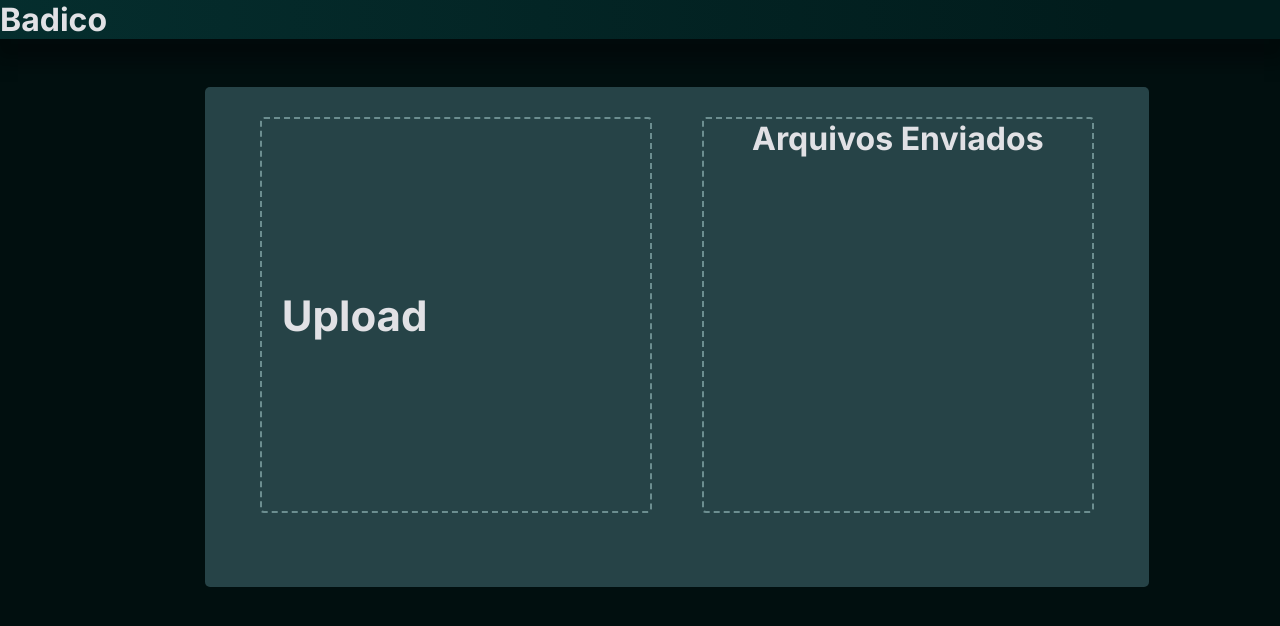
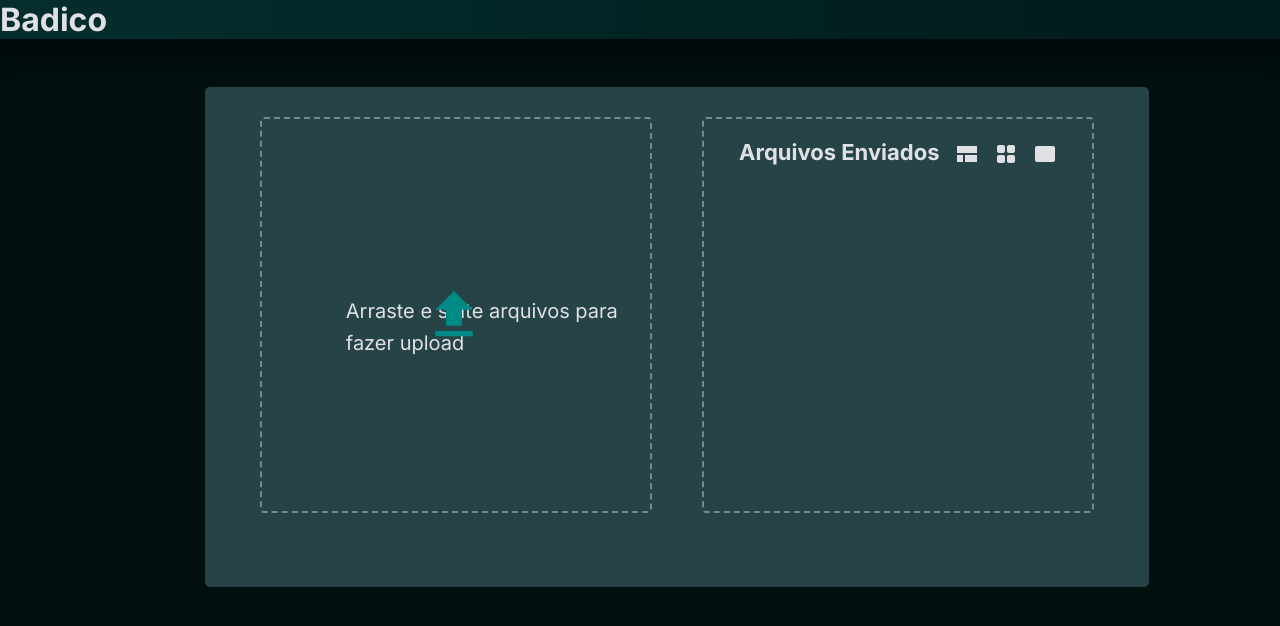
Before and after one commit to badico-cloud-hub/upload-app-s3-course, a Next.js app: page / in a window 1280 px wide. Shown: the top 626 px of the page. Built offline with nearby package versions, Linux system fonts and the light colour scheme.

Commit message:
feat(src/Components/upload)  changes component upload

```diff
--- a/src/Components/upload/index.tsx
+++ b/src/Components/upload/index.tsx
@@ -1,14 +1,25 @@
-import { Container, Content, Filelists, Uploader } from './styles';
+import FileUploadIcon from '@mui/icons-material/FileUpload';
+import GridViewRoundedIcon from '@mui/icons-material/GridViewRounded';
+import ViewComfySharpIcon from '@mui/icons-material/ViewComfySharp';
+import RectangleRoundedIcon from '@mui/icons-material/RectangleRounded';
+
+import { Container, Content, Filelists, Uploader, ContentFile } from './styles';
 
 export default function upload() {
   return (
     <Container>
       <Content>
         <Uploader>
-          <h1>Upload</h1>
+          <FileUploadIcon />
+          <p>Arraste e solte arquivos para fazer upload</p>
         </Uploader>
         <Filelists>
-          <h1>Arquivos Enviados</h1>
+          <ContentFile>
+            <h1>Arquivos Enviados</h1>
+            <ViewComfySharpIcon />
+            <GridViewRoundedIcon />
+            <RectangleRoundedIcon />
+          </ContentFile>
         </Filelists>
       </Content>
     </Container>
--- a/src/Components/upload/styles.ts
+++ b/src/Components/upload/styles.ts
@@ -33,6 +33,15 @@ export const Uploader = styled.div`
   border: 2px dashed rgba(216, 255, 254, 0.4);
   box-sizing: border-box;
   border-radius: 4px;
+  svg {
+    color: #008a86;
+    left: 140px;
+    font-size: 4rem;
+    position: relative;
+    display: flex;
+    align-items: center;
+    text-align: center;
+  }
 `;
 
 export const Filelists = styled.div`
@@ -44,3 +53,18 @@ export const Filelists = styled.div`
   box-sizing: border-box;
   border-radius: 4px;
 `;
+export const ContentFile = styled.div`
+  font-size: 11px;
+  display: flex;
+  margin-top: 20px;
+
+  justify-content: space-around;
+  color: ${props => props.theme.colors.primary.text};
+  margin-top: px;
+  weight: 700, bold;
+
+  svg {
+    margin-top: 3px;
+    margin-left: 15px;
+  }
+`;
```
